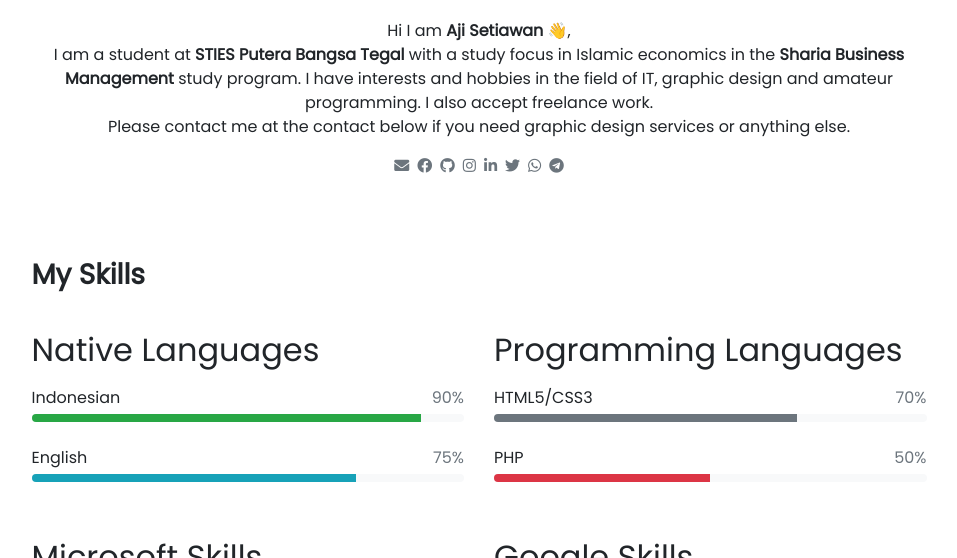
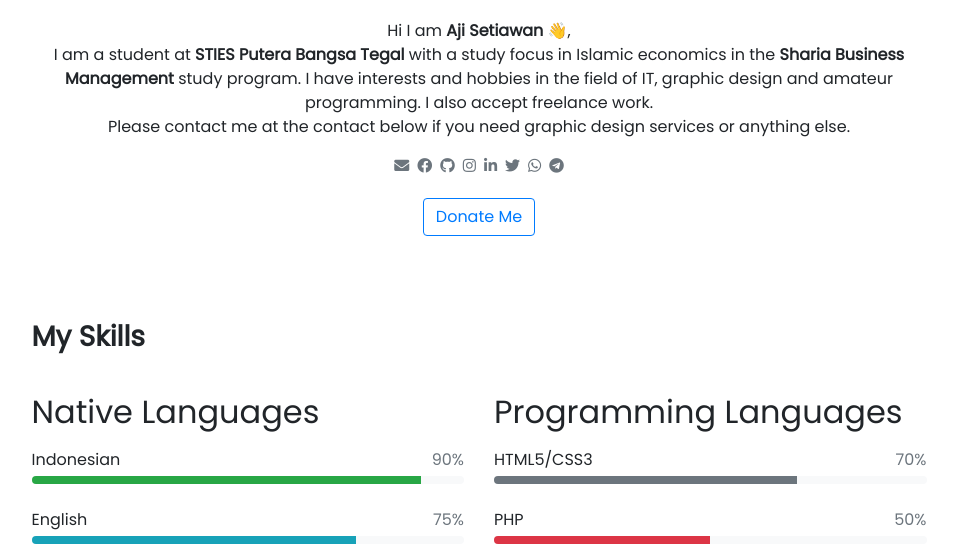
Before and after one commit to ajisetiawan716/ajisetiawan716.github.io, a Jekyll site: the page built from pages/about.md, in a window 1280 px wide and 900 px high, cut to the strip 342-900 px from the top of the window. Shown: the whole strip, without its empty margins (161-1118 px from the left). Built offline with Jekyll 4.4.1, drawn with Linux system fonts in a browser that asks for light colours; nearby versions of some CDN libraries; emoji names are drawn with the system emoji font.

Commit message:
Update about.md

```diff
--- a/pages/about.md
+++ b/pages/about.md
@@ -17,9 +17,7 @@ I am a student at <b>STIES Putera Bangsa Tegal</b> with a study focus in Islamic
 
 <p class="text-center"> {% include social.html %} </p>
 <p class="text-center">
-<a class="m-1 btn btn-outline-primary btn-2 " href="#" id="buttonmodal">
-  Donate Me
-</a></p>
+{% include elements/button.html link="#" id="buttonmodal" text="Donate Me" %}</p>
 <br>
 <br>
 ### **My Skills**
```
